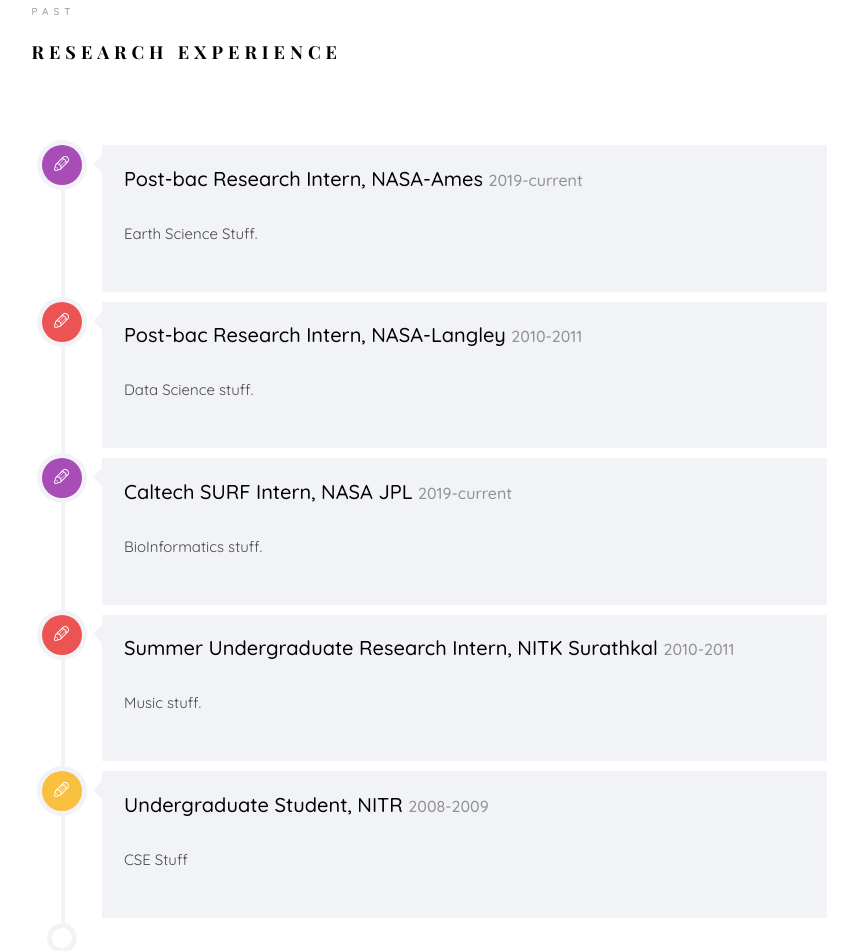
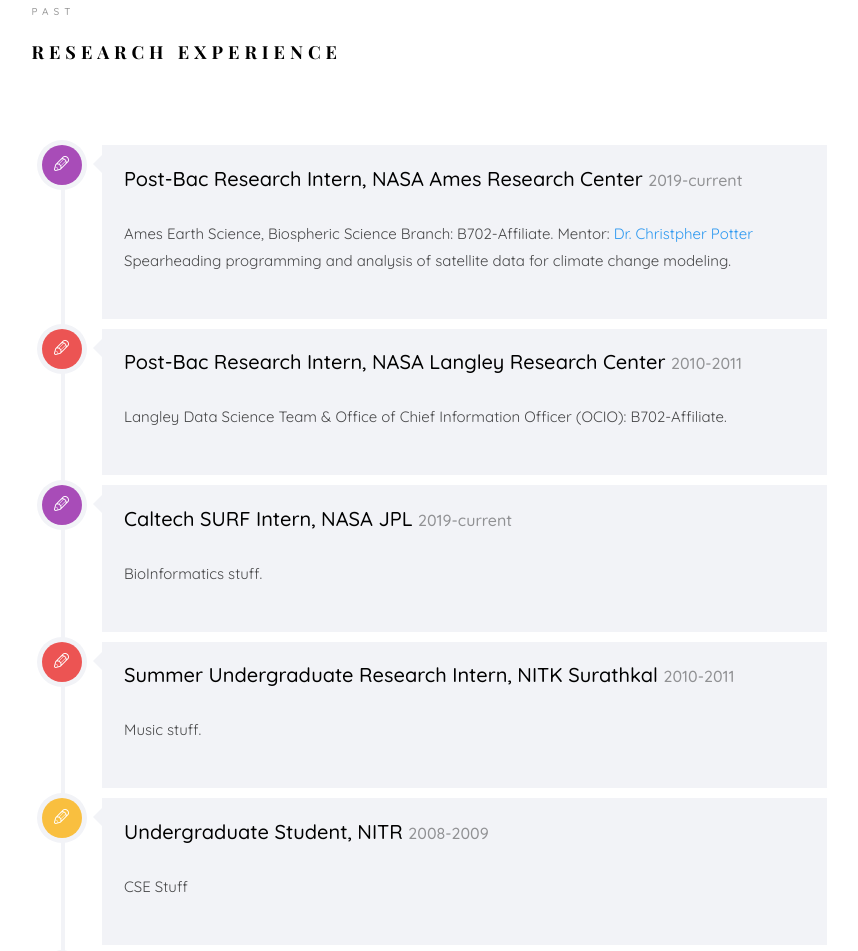
Before and after one commit to silentechoes/mywebsite, a plain HTML site: page index.html in a window 1280 px wide. Shown: the part 2686-3637 px from the top of the page, without its empty margins (361-1219 px from the left). Drawn offline with nearby package versions, Linux system fonts and the light colour scheme; files whose address does not match are found by name; a web font is replaced by a local one.

Commit message:
Update index.html

```diff
--- a/index.html
+++ b/index.html
@@ -233,8 +233,9 @@ Made with <i class="icon-heart"> </i> by Roshni<br>
 					                  <i class="icon-pen2"></i>
 					               </div>
 					               <div class="timeline-label">
-					               	<h2><a href="#">Post-bac Research Intern, NASA-Ames</a> <span>2019-current</span></h2>
-					                  <p>Earth Science Stuff.</p>
+					               	<h2><a href="#">Post-Bac Research Intern, NASA Ames Research Center</a> <span>2019-current</span></h2>
+					                  <p>Ames Earth Science, Biospheric Science Branch: B702-Affiliate. Mentor: <a href="https://www.nasa.gov/centers/ames/earthscience/members/biosphericsciencebranch/Christopher_Potter" target="_blank">Dr. Christpher Potter</a>
+								<br>Spearheading programming and analysis of satellite data for climate change modeling.</p>
 					               </div>
 					            </div>
 					         </article>
@@ -246,8 +247,8 @@ Made with <i class="icon-heart"> </i> by Roshni<br>
 					                  <i class="icon-pen2"></i>
 					               </div>
 					               <div class="timeline-label">
-					               	<h2><a href="#">Post-bac Research Intern, NASA-Langley</a> <span>2010-2011</span></h2>
-					                  <p>Data Science stuff.</p>
+					               	<h2><a href="#">Post-Bac Research Intern, NASA Langley Research Center</a> <span>2010-2011</span></h2>
+					                  <p>Langley Data Science Team & Office of Chief Information Officer (OCIO): B702-Affiliate.</p>
 					               </div>
 					            </div>
 					         </article>
```
